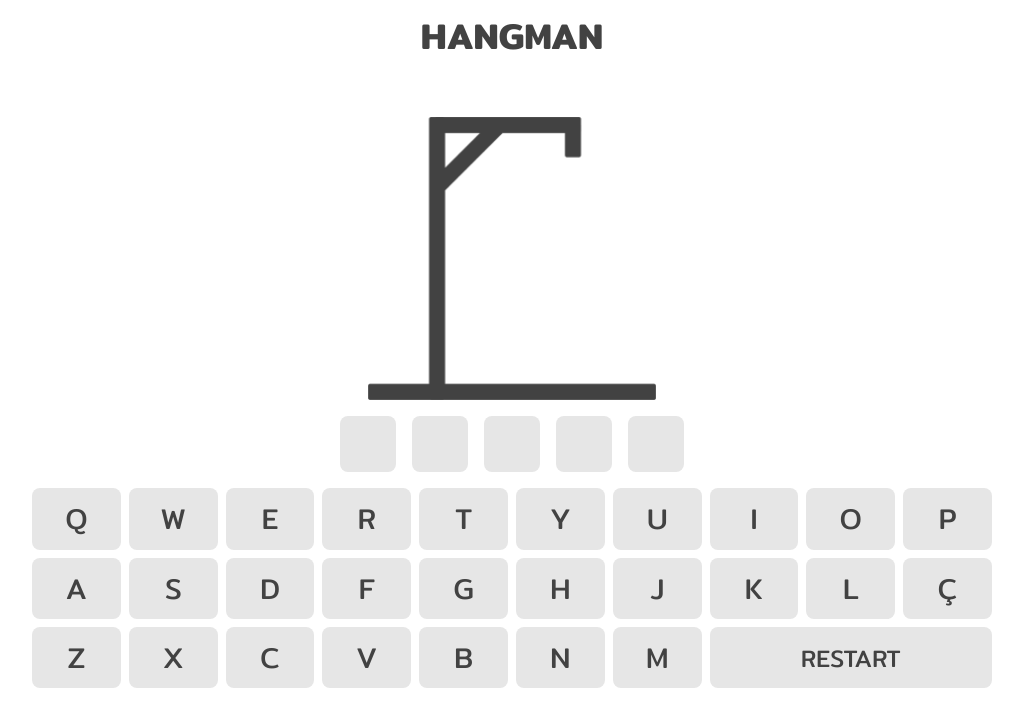
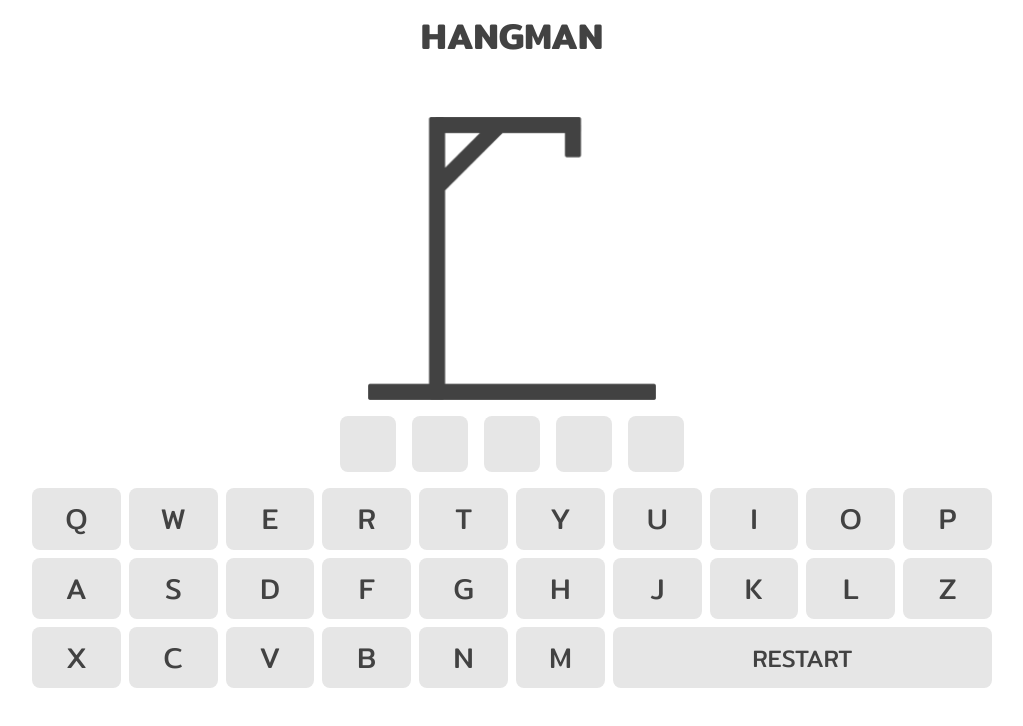
Before and after one commit to davyd-souza/hangman, a React (Vite) app: page / in a window 1280 px wide. Shown: the top 726 px of the page, without its empty margins (128-1151 px from the left). Built offline with nearby package versions, Linux system fonts and the light colour scheme.

Commit message:
refactor: change Keyboard component to HmKey

```diff
--- a/src/components/Hangman.css
+++ b/src/components/Hangman.css
@@ -107,7 +107,7 @@
 	font-size: 1.5rem;
 	color: var(--text-color);
 
-	grid-column: span 3;
+	grid-column: span 4;
 
 	border-radius: 8px;
 
--- a/src/components/Hangman.tsx
+++ b/src/components/Hangman.tsx
@@ -2,7 +2,7 @@
 import { useState, useEffect } from 'react'
 
 // COMPOMENT
-import { Keyboard } from './Keyboard'
+import { HmKey } from './HmKey'
 
 // STYLE
 import './Hangman.css'
@@ -24,9 +24,9 @@ type HangmanProps = Readonly<{
 	imgs?: string[]
 }>
 
-const letters = "qwertyuiopasdfghjklçzxcvbnm"
+const letters = "qwertyuiopasdfghjklzxcvbnm".split("")
 
-export function Hangman({ title="Hangman", maxGuesses = 6, imgs = [img0, img1, img2, img3, img4, img5, img6] }: HangmanProps) {
+export function Hangman({ title, maxGuesses = 6, imgs = [img0, img1, img2, img3, img4, img5, img6] }: HangmanProps) {
 	const [ answer, setAnswer ] = useState<string>(randomWord())
 	const [ guessed, setGuessed ] = useState<string[]>([])
 	const [ wrongCnt, setWrongCnt ] = useState<number>(0)
@@ -41,22 +41,15 @@ export function Hangman({ title="Hangman", maxGuesses = 6, imgs = [img0, img1, i
 		setWin(false)
 	}
 
-	const checkGuess = (e: React.MouseEvent<HTMLButtonElement, MouseEvent>) => {
-		const btn = e.target as HTMLButtonElement
-		setGuessed(prevState => [btn.value, ...prevState])
-		setWrongCnt(wrongCnt + (answer.includes(btn.value) ? 0 : 1))
+	const checkGuess = (letter: string) => {
+		setGuessed([...guessed, letter])
+		setWrongCnt(wrongCnt + (answer.includes(letter) ? 0 : 1 ))
 	}
 
-	const handleGameOver = () => setGameOver(true)
-
-	const handleRestart = () => restart()
-
-	const handleWin = () => setWin(true)
-
 	useEffect(() => {
-		if (wrongCnt === maxGuesses) handleGameOver()
-		if (answer.split("").every(l => guessed.includes(l))) handleWin()
-	}, [maxGuesses, guessed, wrongCnt, answer])
+		if (wrongCnt === maxGuesses) setGameOver(true)
+		if (answer.split("").every(l => guessed.includes(l))) setWin(true)
+	}, [maxGuesses, guessed, wrongCnt])
 
 	return (
 		<>
@@ -87,11 +80,16 @@ export function Hangman({ title="Hangman", maxGuesses = 6, imgs = [img0, img1, i
 			</main>
 
 			<section className="Hangman-keyboard">
-				<Keyboard letters={letters} checkGuess={checkGuess} isDisabled={gameOver || win} guessed={guessed}/>
-				<button
-					className="Hangman-reset"
-					onClick={handleRestart}
-				>
+				{
+					letters.map(letter => <HmKey
+							key={letter}
+							letter={letter}
+							isDisabled={win || gameOver || guessed.includes(letter)}
+							checkGuess={checkGuess}
+						/>
+					)
+				}
+				<button	className="Hangman-reset" onClick={restart}>
 					Restart
 				</button>
 			</section>
--- a/src/components/Keyboard.css
+++ b/src/components/HmKey.css
@@ -1,4 +1,4 @@
-.Keyboard-key {
+.HmKey {
 	background-color: var(--fg-color);
 
 	text-transform: uppercase;
@@ -10,6 +10,6 @@
 	cursor: pointer;
 }
 
-.Keyboard-key:disabled {
+.HmKey:disabled {
 	background-color: #ccc;
 }
--- /dev/null
+++ b/src/components/HmKey.tsx
@@ -0,0 +1,27 @@
+// STYLE
+import './HmKey.css'
+
+// UTIL
+type HmKeyProps = {
+	letter: string
+	isDisabled: boolean
+	checkGuess: (letter: string) => void
+}
+
+
+export function HmKey({ letter, isDisabled, checkGuess}: HmKeyProps) {
+
+	const handleGuess = (e: React.MouseEvent<HTMLButtonElement, MouseEvent>) => {
+		const btn = e.target as HTMLButtonElement
+		checkGuess(btn.value)
+	}
+
+	return <button
+			className="HmKey"
+			value={letter}
+			onClick={handleGuess}
+			disabled={isDisabled}
+		>
+			{letter}
+		</button>
+}
--- a/src/components/Keyboard.tsx
+++ /dev/null
@@ -1,35 +0,0 @@
-// STYLE
-import './Keyboard.css'
-// UTIL
-type KeyboardProps = {
-	letters: string
-	checkGuess: (e: React.MouseEvent<HTMLButtonElement, MouseEvent>) => void
-	guessed: string[]
-	isDisabled: boolean
-}
-
-
-function Keyboard({ letters, checkGuess, guessed, isDisabled}: KeyboardProps) {
-
-	const handleGuess = (e: React.MouseEvent<HTMLButtonElement, MouseEvent>) => checkGuess(e)
-
-	return (
-		<>
-			{
-				letters.split("").map(letter => {
-					return <button
-						className="Keyboard-key"
-						key={letter}
-						value={letter}
-						onClick={handleGuess}
-						disabled={isDisabled || guessed.includes(letter)}
-					>
-						{letter}
-					</button>
-				})
-			}
-		</>
-	)
-}
-
-export { Keyboard }
```
